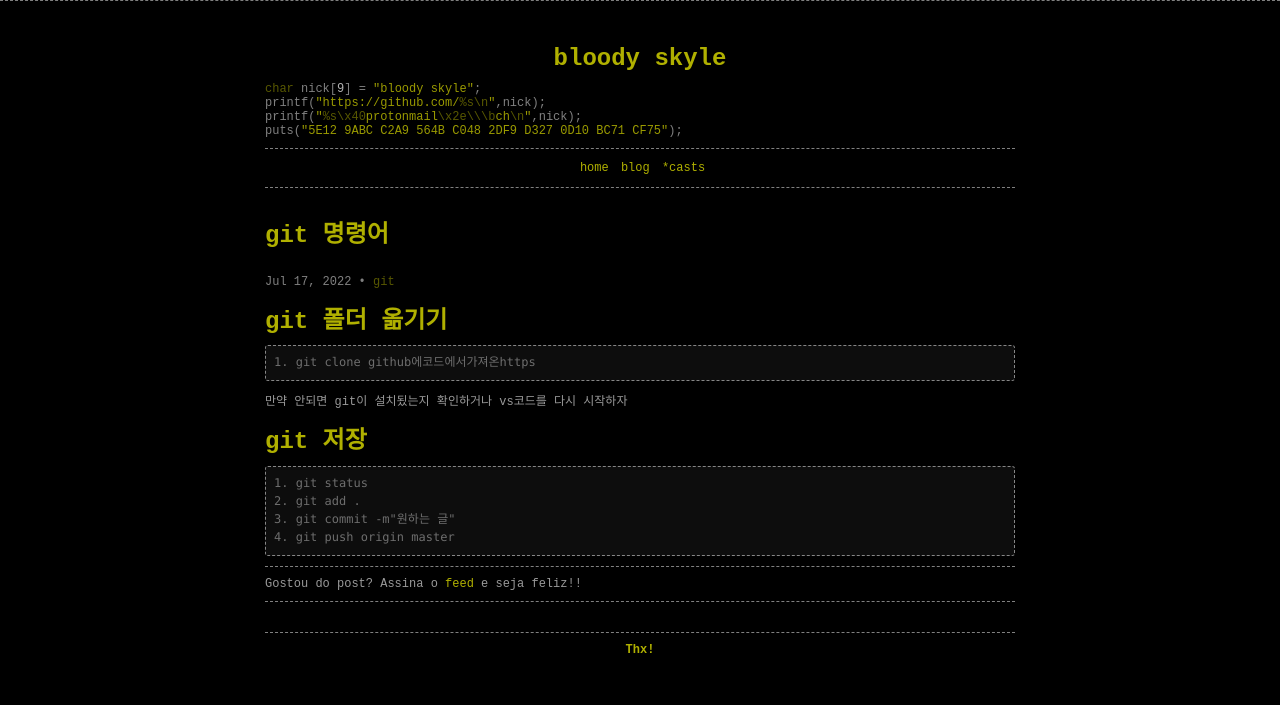
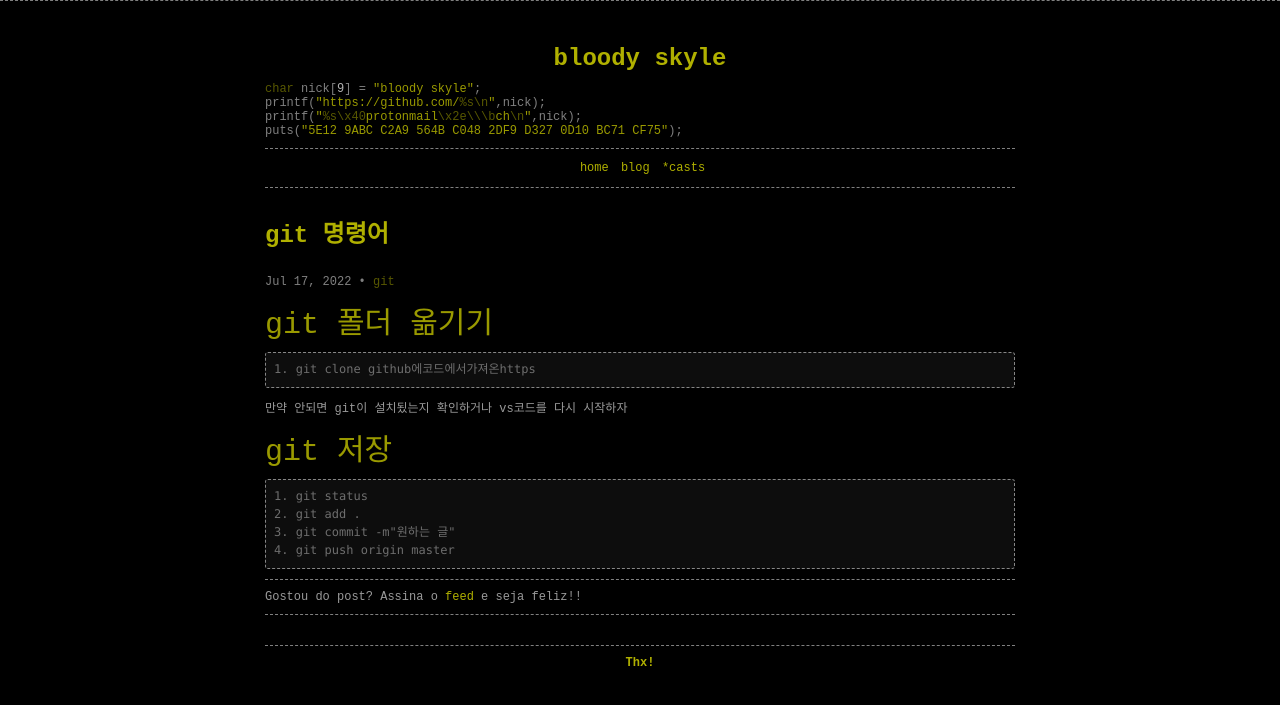
Before and after one commit to bloody-skyle/blog, a Jekyll site: the page built from _posts/2022/2022-07-17-git 명령어.md, in a window 1280 px wide. Shown: the top 705 px of the page. Built offline with Jekyll 4.4.1, drawn with Linux system fonts in a browser that asks for light colours; comment, search, counter and statistics services are not loaded.

Commit message:
h1를 h2로 수정

````diff
--- a/_posts/2022/2022-07-17-git 명령어.md
+++ b/_posts/2022/2022-07-17-git 명령어.md
@@ -8,7 +8,7 @@ tags:
     - git
 ---
 
-<h1>git 폴더 옮기기</h1>
+<h2>git 폴더 옮기기</h2>
 
 ```
 1. git clone github에코드에서가져온https
@@ -16,7 +16,7 @@ tags:
 
 만약 안되면 git이 설치됬는지 확인하거나 vs코드를 다시 시작하자
 
-<h1>git 저장</h1>
+<h2>git 저장</h2>
 
 ```
 1. git status
````
Also changed, not shown: _posts/2022/2022-07-10-마크다운문법.md (+1 -1 lines).
